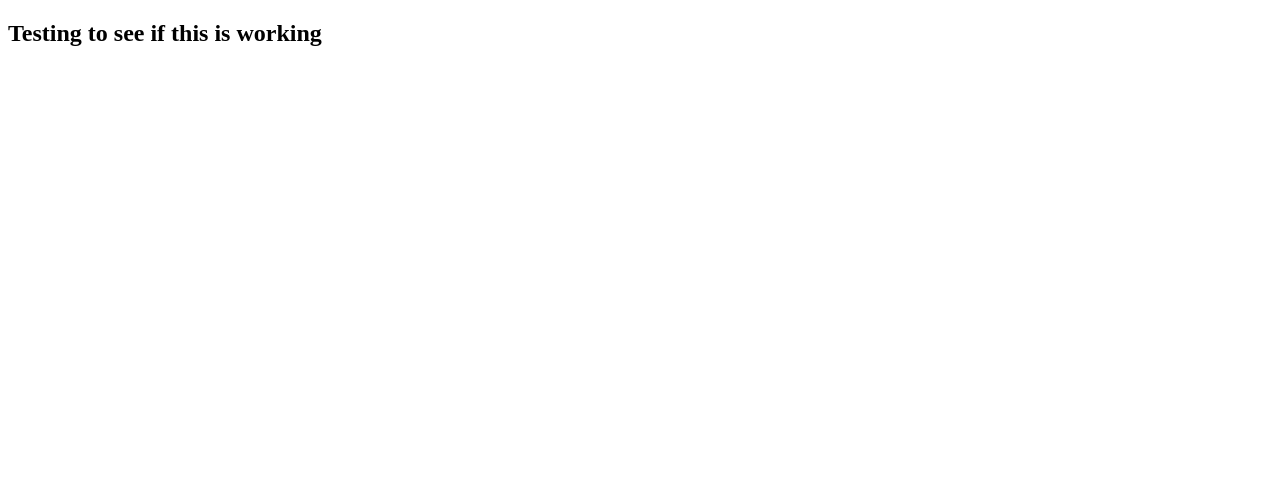
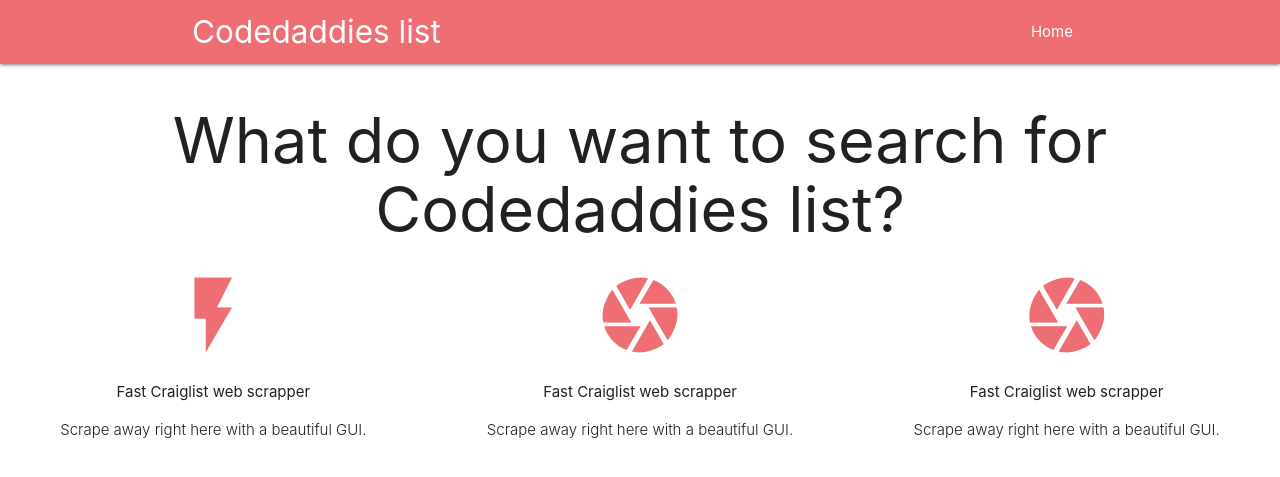
Before and after one commit to calvin44/craiglist-clone, a Django app: page / in a window 1280 px wide. Shown: the top 477 px of the page. Run offline with Django 3.2, Linux system fonts and the light colour scheme.

Commit message:
updating template

```diff
--- a/my_app/urls.py
+++ b/my_app/urls.py
@@ -4,4 +4,5 @@ from . import views
 
 urlpatterns = [
     path('', views.home, name='home'),
+    path('new_search', views.new_search, name="new_search")
 ]
--- a/my_app/views.py
+++ b/my_app/views.py
@@ -6,3 +6,7 @@ from django.shortcuts import render
 
 def home(request):
     return render(request, 'base.html')
+
+
+def new_search(request):
+    return render(request, 'my_app/new_search.html')
--- a/templates/base.html
+++ b/templates/base.html
@@ -1,12 +1,81 @@
+{% load static %}
+
 <!DOCTYPE html>
 <html lang="en">
   <head>
     <meta charset="UTF-8" />
     <meta http-equiv="X-UA-Compatible" content="IE=edge" />
     <meta name="viewport" content="width=device-width, initial-scale=1.0" />
+
+    <!-- material ui cdn -->
+    <link
+      rel="stylesheet"
+      href="https://cdnjs.cloudflare.com/ajax/libs/materialize/1.0.0/css/materialize.min.css"
+    />
+
+    <!-- local css file -->
+    <link rel="stylesheet" href="{% static "css/style.css" %}">
+    <link
+      href="https://fonts.googleapis.com/icon?family=Material+Icons"
+      rel="stylesheet"
+    />
     <title>Craiglist app</title>
   </head>
   <body>
-    <h2>Testing to see if this is working</h2>
+    <!-- Navigation Bar -->
+    <nav>
+      <div class="container nav-wrapper">
+        <a href="/" class="brand-logo">Codedaddies list</a>
+        <ul id="nav-mobile" class="right">
+          <li><a href="/">Home</a></li>
+        </ul>
+      </div>
+    </nav>
+    <!-- Navigation Bar End -->
+    <div class="con">
+      <!-- Title Section -->
+      <h1 style="text-align: center">
+        What do you want to search for Codedaddies list?
+      </h1>
+      <!-- Title Section End -->
+
+      <!-- Iconic -->
+      <div class="row">
+        <div class="col s4">
+          <div class="center">
+            <i class="large material-icons" style="color: #ee6e73"> flash_on</i>
+            <p>Fast Craiglist web scrapper</p>
+            <p class="light center">
+              Scrape away right here with a beautiful GUI.
+            </p>
+          </div>
+        </div>
+        <div class="col s4">
+          <div class="center">
+            <i class="large material-icons" style="color: #ee6e73">camera</i>
+            <p>Fast Craiglist web scrapper</p>
+            <p class="light center">
+              Scrape away right here with a beautiful GUI.
+            </p>
+          </div>
+        </div>
+        <div class="col s4">
+          <div class="center">
+            <i class="large material-icons" style="color: #ee6e73">camera</i>
+            <p>Fast Craiglist web scrapper</p>
+            <p class="light center">
+              Scrape away right here with a beautiful GUI.
+            </p>
+          </div>
+        </div>
+      </div>
+      <!-- Iconic End -->
+    </div>
+
+    {% block content %} {% endblock content %}
+
+    <!-- Materialize JS CDN -->
+    <script src="https://cdnjs.cloudflare.com/ajax/libs/materialize/1.0.0/js/materialize.min.js"></script>
+    <!-- Materialize JS CDN End -->
   </body>
 </html>
```
